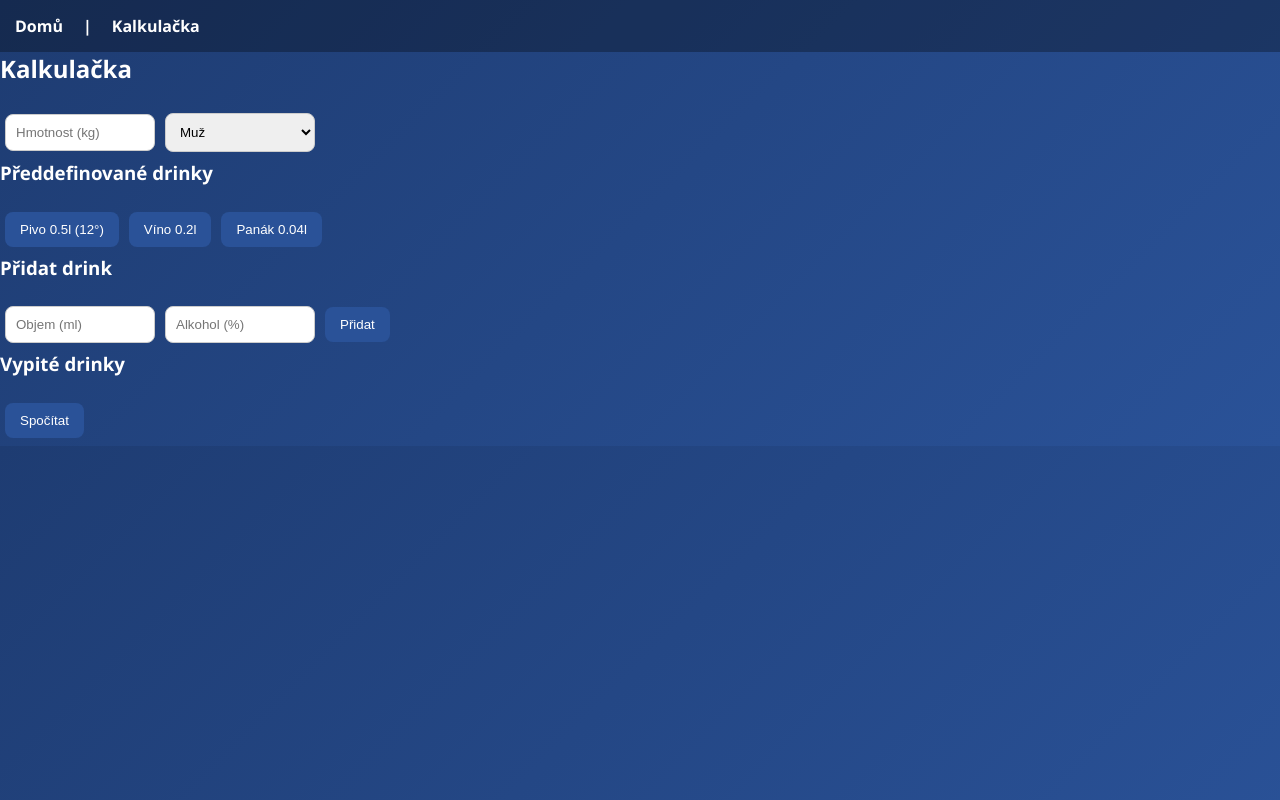
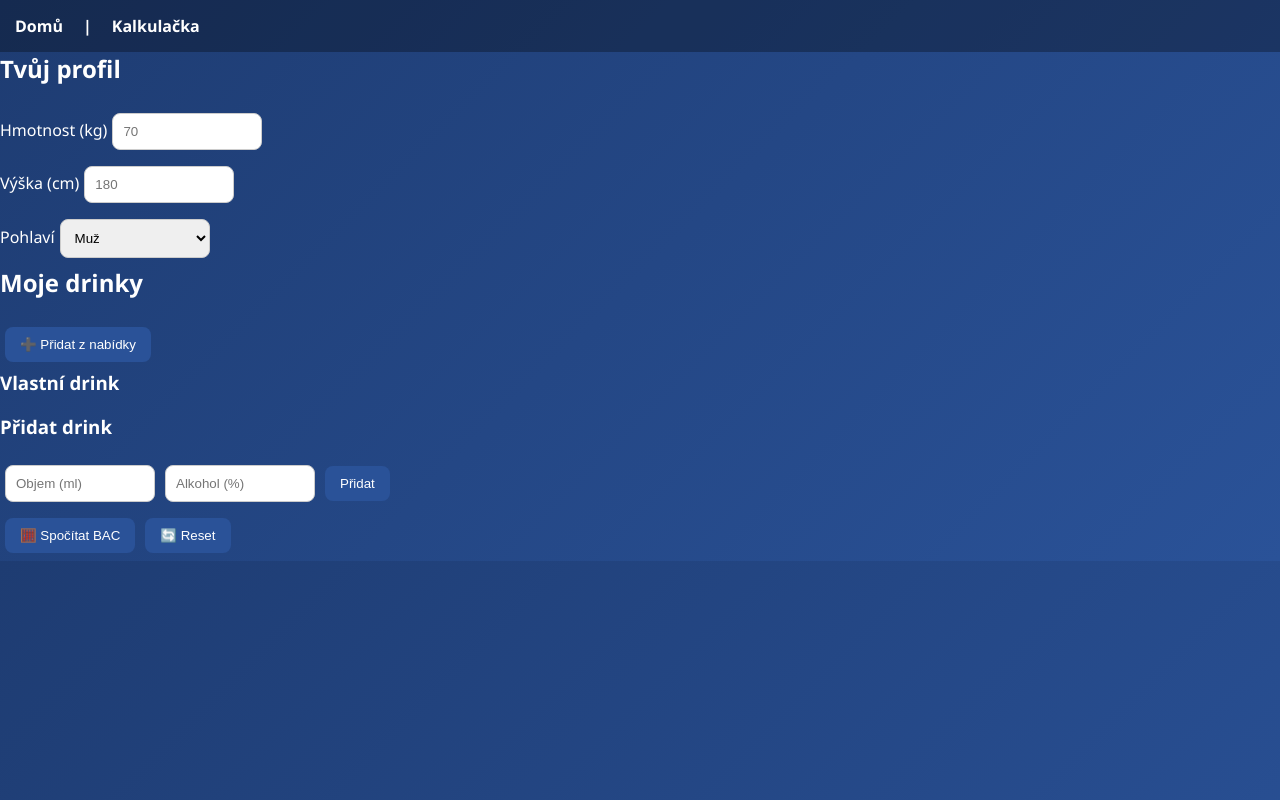
Before and after one commit to HynaaSKS/Projekt, a React (Vite) app: page /calculator in a window 1280 px wide. Built offline with nearby package versions, Linux system fonts and the light colour scheme.

Commit message:
Update calculator.jsx

```diff
--- a/src/assets/Components/calculator.jsx
+++ b/src/assets/Components/calculator.jsx
@@ -1,27 +1,42 @@
-import { useState } from "react";
+import { useState, useEffect } from "react";
 import DrinkForm from "./drinkForm";
 import DrinkList from "./drinklist";
 import { predefinedDrinks } from "../data";
 
 function Calculator() {
   const [weight, setWeight] = useState("");
+  const [height, setHeight] = useState("");
   const [gender, setGender] = useState("male");
   const [drinks, setDrinks] = useState([]);
   const [result, setResult] = useState(null);
+  const [timeToZero, setTimeToZero] = useState(null);
+  const [showModal, setShowModal] = useState(false);
+  const [showOfferModal, setShowOfferModal] = useState(false);
 
-  const addDrink = (drink) => {
-    setDrinks([...drinks, drink]);
-  };
-
+  const addDrink = (drink) => setDrinks([...drinks, drink]);
   const addPredefinedDrink = (drink) => {
     setDrinks([...drinks, drink]);
+    setShowOfferModal(false);
+  };
+  const removeDrink = (index) => {
+    setDrinks(drinks.filter((_, i) => i !== index));
+  };
+  const editDrink = (index, updatedDrink) => {
+    const newDrinks = [...drinks];
+    newDrinks[index] = updatedDrink;
+    setDrinks(newDrinks);
   };
 
   const calculateBAC = () => {
+    if (!weight || !height) {
+      alert("Zadejte prosím hmotnost i výšku!");
+      return;
+    }
+
     const r = gender === "male" ? 0.7 : 0.6;
+    const eliminationRate = gender === "male" ? 0.15 : 0.13;
 
     let totalAlcoholGrams = 0;
-
     drinks.forEach((drink) => {
       const pureAlcohol = drink.volume * (drink.alcohol / 100);
       const grams = pureAlcohol * 0.8;
@@ -30,37 +45,180 @@ function Calculator() {
 
     const bac = totalAlcoholGrams / (weight * r);
     setResult(bac.toFixed(2));
+
+    const hours = bac / eliminationRate;
+    const h = Math.floor(hours);
+    const m = Math.round((hours - h) * 60);
+    setTimeToZero(`${h} h ${m} min`);
+
+    setShowModal(true); // otevře modal
   };
 
+  const resetCalculator = () => {
+    setWeight("");
+    setHeight("");
+    setGender("male");
+    setDrinks([]);
+    setResult(null);
+    setTimeToZero(null);
+    setShowModal(false);
+  };
+
+  // New: close on Escape and prevent background scroll while modal open
+  useEffect(() => {
+    const onKey = (e) => {
+      if (e.key === "Escape") setShowModal(false);
+    };
+
+    if (showModal) {
+      document.addEventListener("keydown", onKey);
+      document.body.style.overflow = "hidden";
+    } else {
+      document.body.style.overflow = "";
+    }
+
+    return () => {
+      document.removeEventListener("keydown", onKey);
+      document.body.style.overflow = "";
+    };
+  }, [showModal]);
+
   return (
-    <div>
-      <h2>Kalkulačka</h2>
+    <div className="calculator-page">
+      <div className="calculator-wrapper">
+        <div className="calculator-section input-section">
+          <h2>Tvůj profil</h2>
 
+          <div className="input-row">
+            <div className="input-group">
+              <label>Hmotnost (kg)</label>
               <input
                 type="number"
-        placeholder="Hmotnost (kg)"
                 value={weight}
                 onChange={(e) => setWeight(e.target.value)}
+                placeholder="70"
               />
+            </div>
 
-      <select onChange={(e) => setGender(e.target.value)}>
+            <div className="input-group">
+              <label>Výška (cm)</label>
+              <input
+                type="number"
+                value={height}
+                onChange={(e) => setHeight(e.target.value)}
+                placeholder="180"
+              />
+            </div>
+
+            <div className="input-group">
+              <label>Pohlaví</label>
+              <select value={gender} onChange={(e) => setGender(e.target.value)}>
                 <option value="male">Muž</option>
                 <option value="female">Žena</option>
               </select>
+            </div>
+          </div>
+        </div>
 
-      <h3>Předdefinované drinky</h3>
+        <div className="calculator-section drinks-section">
+          <h2>Moje drinky</h2>
+
+          <div className="drinks-actions">
+            <button
+              className="offer-toggle-btn"
+              onClick={() => setShowOfferModal(true)}
+            >
+              ➕ Přidat z nabídky
+            </button>
+          </div>
+
+          <div className="custom-drink-form">
+            <h3>Vlastní drink</h3>
+            <DrinkForm addDrink={addDrink} />
+          </div>
+
+          {drinks && drinks.length > 0 && (
+            <div className="drinks-added">
+              <h3>Přidané drinky ({drinks.length})</h3>
+              <DrinkList drinks={drinks} removeDrink={removeDrink} editDrink={editDrink} />
+            </div>
+          )}
+        </div>
+
+        <div className="calculator-section result-section">
+          <button
+            className="calculate-btn"
+            onClick={calculateBAC}
+          >
+            🧮 Spočítat BAC
+          </button>
+          <button
+            className="reset-btn"
+            onClick={resetCalculator}
+          >
+            🔄 Reset
+          </button>
+        </div>
+      </div>
+
+      {showOfferModal && (
+        <div className="modal-overlay" onClick={() => setShowOfferModal(false)}>
+          <div className="modal offer-modal" onClick={(e) => e.stopPropagation()}>
+            <div className="modal-header">
+              <h3>Vyberte si drink</h3>
+              <button className="modal-close" onClick={() => setShowOfferModal(false)} aria-label="Zavřít">✕</button>
+            </div>
+            <div id="predefined-offer" className="drink-offer-grid" aria-label="Předdefinované drinky">
               {predefinedDrinks.map((drink, index) => (
-        <button key={index} onClick={() => addPredefinedDrink(drink)}>
-          {drink.name}
-        </button>
+                <div
+                  className="offer-small-card"
+                  key={index}
+                  role="button"
+                  tabIndex={0}
+                  onClick={() => {
+                    addPredefinedDrink(drink);
+                    setShowOfferModal(false);
+                  }}
+                  onKeyDown={(e) => {
+                    if (e.key === 'Enter') {
+                      addPredefinedDrink(drink);
+                      setShowOfferModal(false);
+                    }
+                  }}
+                  aria-label={`Přidat ${drink.name}`}
+                >
+                  <div className="offer-card-image">
+                    {drink.image ? (
+                      <img
+                        src={`/src/obrazky/${drink.image}`}
+                        alt={drink.name}
+                        className="offer-card-img"
+                      />
+                    ) : (
+                      <div className="offer-card-emoji">{drink.name.split(' ')[0]}</div>
+                    )}
+                  </div>
+                  <div className="offer-small-body">
+                    <div className="offer-small-name" title={drink.name}>{drink.name}</div>
+                    <div className="offer-small-meta">{drink.volume} ml • {drink.alcohol} %</div>
+                  </div>
+                </div>
               ))}
+            </div>
+          </div>
+        </div>
+      )}
 
-      <DrinkForm addDrink={addDrink} />
-      <DrinkList drinks={drinks} />
-
-      <button onClick={calculateBAC}>Spočítat</button>
-
-      {result && <h3>Odhadované BAC: {result} ‰</h3>}
+      {showModal && (
+        <div className="modal-overlay" onClick={() => setShowModal(false)}>
+          <div className="modal" onClick={(e) => e.stopPropagation()}>
+            <h3>Výsledek</h3>
+            <p>Odhadované BAC: {result} ‰</p>
+            <p>Odhadovaný čas do 0 ‰: {timeToZero}</p>
+            <button onClick={() => setShowModal(false)}>Zavřít</button>
+          </div>
+        </div>
+      )}
     </div>
   );
 }
```
Lines whose indentation alone changed are shown as unchanged.
